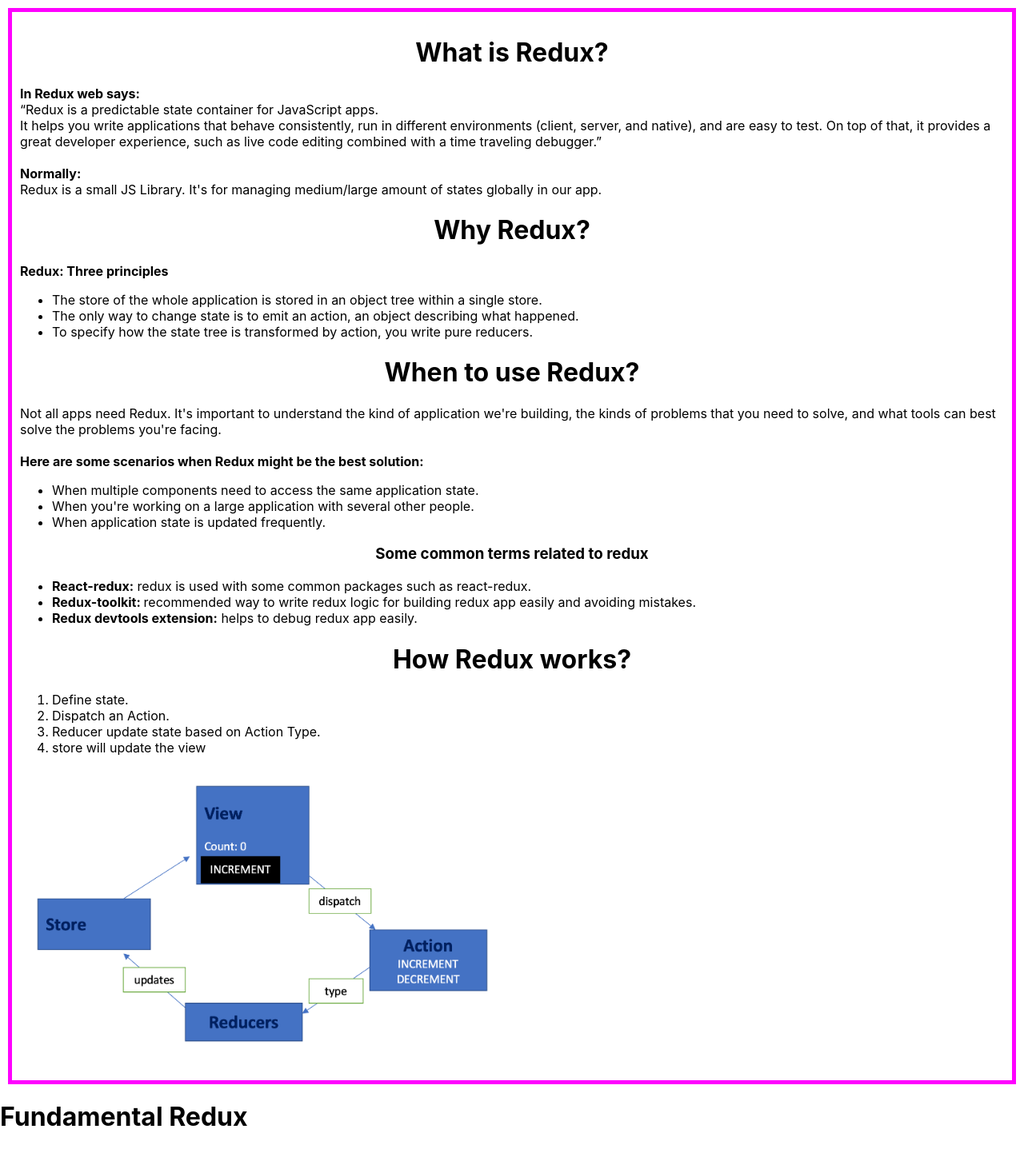
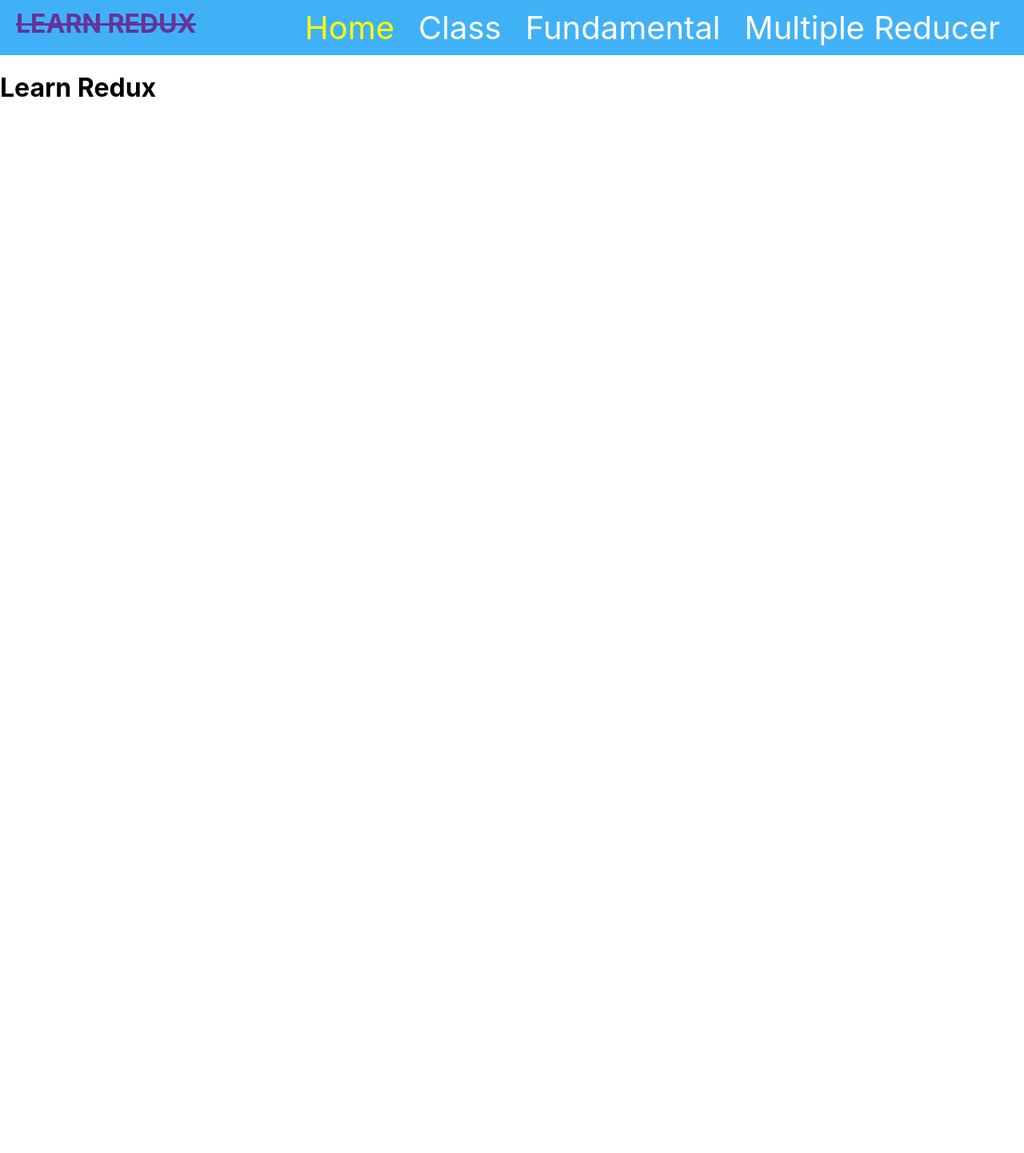
Before and after one commit to khaled39ab/Basic-Redux, a React (Create React App) app: page / in a window 1280 px wide. Shown: the top 1442 px of the page at 80% size. After the commit the page ends 800 px from the top, so only its background shows below. Built offline with nearby package versions, Linux system fonts and the light colour scheme.

Commit message:
try to pack up

```diff
--- a/package.json
+++ b/package.json
@@ -10,6 +10,7 @@
     "react": "^18.2.0",
     "react-dom": "^18.2.0",
     "react-redux": "^8.0.4",
+    "react-router-dom": "^6.4.4",
     "react-scripts": "5.0.1",
     "web-vitals": "^2.1.4"
   },
--- a/src/App.js
+++ b/src/App.js
@@ -1,14 +1,24 @@
+import { Route, Routes } from 'react-router-dom';
 import './App.css';
 import Theory from './page/Class/Theory';
+import Home from './page/home/Home';
+import Navbar from './page/navbar/Navbar';
 import Fundamental from './primaryRedux/Fundamental';
 import MultipleReducer from './primaryRedux/MultipleReducer';
 
 function App() {
   return (
     <div>
-      <Theory></Theory>
-      <Fundamental></Fundamental>
-      <MultipleReducer></MultipleReducer>
+      <Navbar />
+      <Routes>
+        {/* <Theory></Theory> */}
+        {/* <Fundamental></Fundamental> */}
+        {/* <MultipleReducer></MultipleReducer> */}
+        <Route path='/' element={<Home />}></Route>
+        <Route path='/class' element={<Theory />}></Route>
+        <Route path='/fundamental' element={<Fundamental />}></Route>
+        <Route path='/multipleReducer' element={<MultipleReducer />}></Route>
+      </Routes>
     </div>
   );
 }
--- a/src/index.js
+++ b/src/index.js
@@ -3,12 +3,13 @@ import ReactDOM from 'react-dom/client';
 import './index.css';
 import App from './App';
 import reportWebVitals from './reportWebVitals';
+import { BrowserRouter } from 'react-router-dom';
 
 const root = ReactDOM.createRoot(document.getElementById('root'));
 root.render(
-  <React.StrictMode>
+  <BrowserRouter>
     <App />
-  </React.StrictMode>
+  </BrowserRouter>
 );
 
 // If you want to start measuring performance in your app, pass a function
--- /dev/null
+++ b/src/page/home/Home.js
@@ -0,0 +1,11 @@
+import React from 'react';
+
+const Home = () => {
+    return (
+        <div>
+            <h1>Learn Redux </h1>
+        </div>
+    );
+};
+
+export default Home;
--- a/src/page/navbar/Navbar.js
+++ b/src/page/navbar/Navbar.js
@@ -12,6 +12,8 @@ const Navbar = () => {
             <nav className='nav'>
                 <NavLink className='link' to={'/'}>Home</NavLink>
                 <NavLink className='link' to={'/class'}>Class</NavLink>
+                <NavLink className='link' to={'/fundamental'}>Fundamental</NavLink>
+                <NavLink className='link' to={'/multipleReducer'}>Multiple Reducer</NavLink>
             </nav>
         </div>
     );
```
Also changed, not shown: 1 other file (tests, documents, lock files or other folders).
